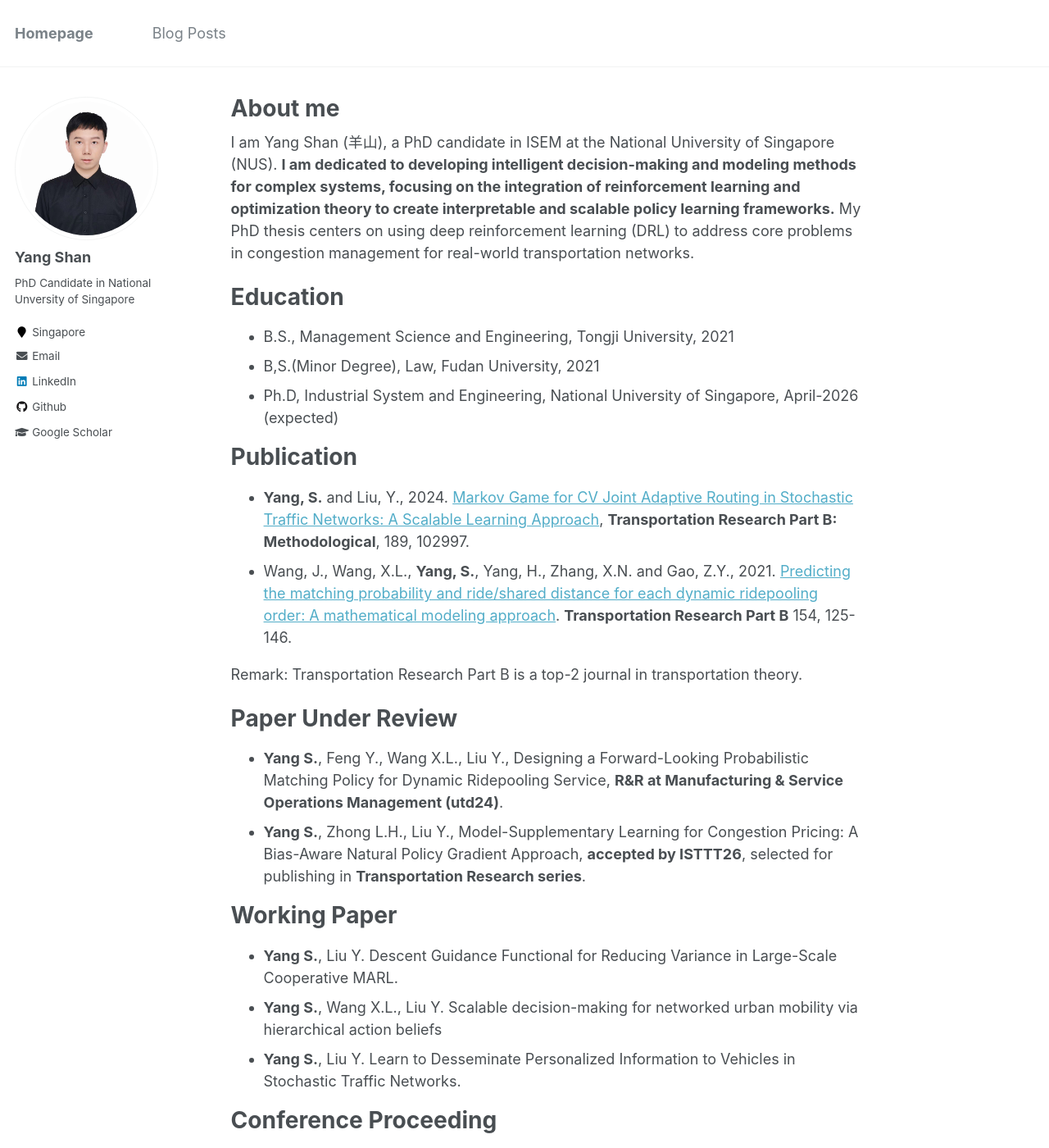
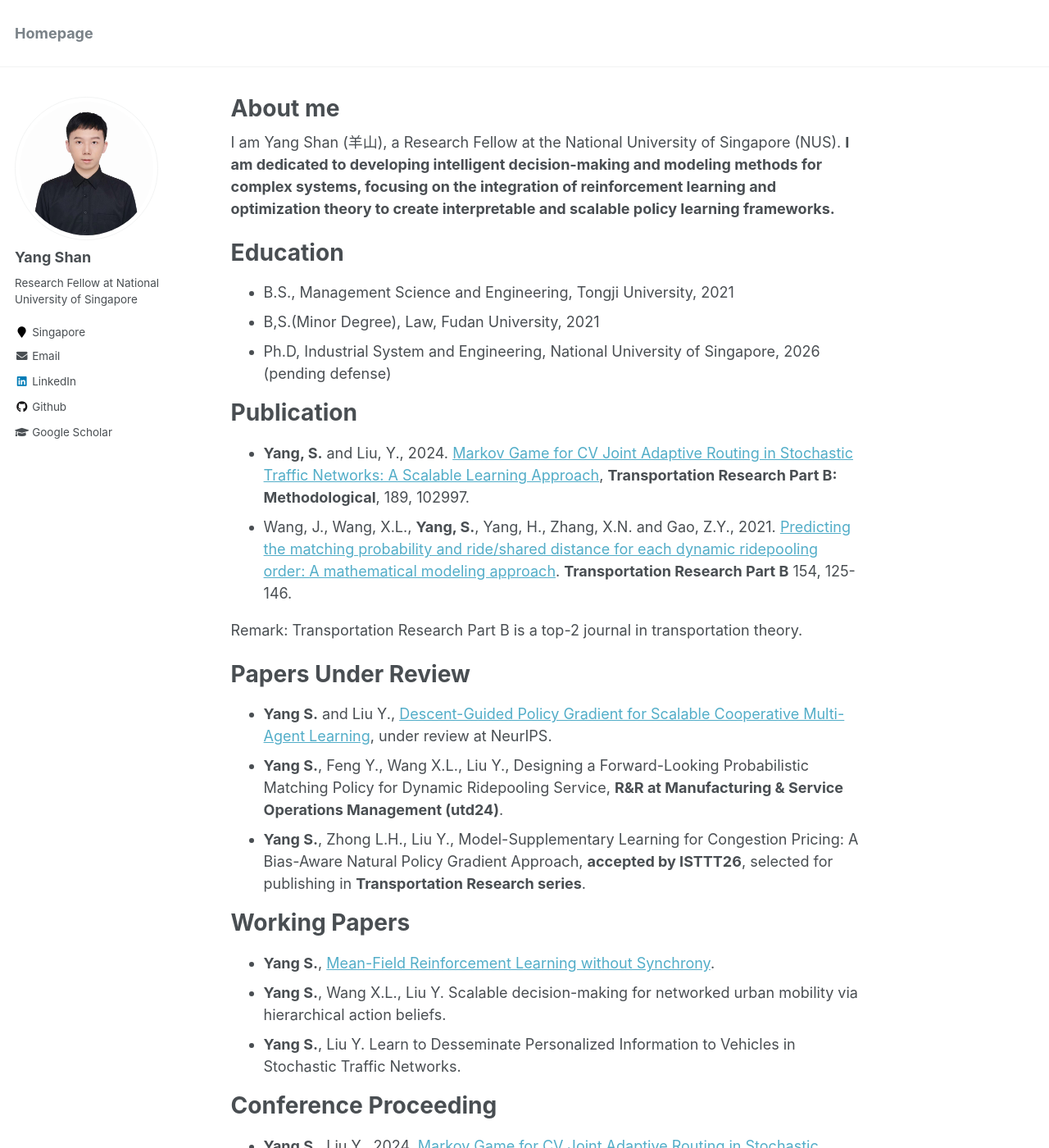
Before and after one commit to seanys/seanys.github.io, a Jekyll site: the page built from _pages/about.md, in a window 1280 px wide and 1400 px high. Shown: the whole window at 82% size. Built offline with Jekyll 4.4.1, drawn with Linux system fonts in a browser that asks for light colours; some of the changed text lies outside the part shown.

```diff
--- a/_config.yml
+++ b/_config.yml
@@ -82,12 +82,12 @@ analytics:
 author:
   name             : "Yang Shan"
   avatar           : "yangshan.jpeg"
-  bio              : "PhD Candidate in National Unversity of Singapore"
+  bio              : "Research Fellow at National University of Singapore"
   location         : "Singapore"
   employer         :
   pubmed           :
   googlescholar    : "https://scholar.google.com/citations?user=Z__RCosAAAAJ&hl=en"
-  email            : "yang_shan@u.nus.edu"
+  email            : "yang-shan@nus.edu.sg"
   researchgate     :  # example: "https://www.researchgate.net/profile/yourprofile"
   uri              :
   bitbucket        :
@@ -197,7 +197,7 @@ defaults:
       type: posts
     values:
       layout: single
-      author_profile: true
+      author_profile: false
       read_time: true
       comments: true
       share: true
@@ -209,6 +209,15 @@ defaults:
     values:
       layout: single
       author_profile: true
+  # _research-highlight
+  - scope:
+      path: ""
+      type: research
+    values:
+      layout: single
+      author_profile: true
+      share: true
+      comments: true
   # _teaching
   - scope:
       path: ""
--- a/_pages/about.md
+++ b/_pages/about.md
@@ -8,13 +8,13 @@ redirect_from:
   - /about.html
 ---
 
-I am Yang Shan (羊山), a PhD candidate in ISEM at the National University of Singapore (NUS). **I am dedicated to developing intelligent decision-making and modeling methods for complex systems, focusing on the integration of reinforcement learning and optimization theory to create interpretable and scalable policy learning frameworks.** My PhD thesis centers on using deep reinforcement learning (DRL) to address core problems in congestion management for real-world transportation networks.
+I am Yang Shan (羊山), a Research Fellow at the National University of Singapore (NUS). **I am dedicated to developing intelligent decision-making and modeling methods for complex systems, focusing on the integration of reinforcement learning and optimization theory to create interpretable and scalable policy learning frameworks.**
 
 Education
 ======
 * B.S., Management Science and Engineering, Tongji University, 2021
 * B,S.(Minor Degree), Law, Fudan University, 2021
-* Ph.D, Industrial System and Engineering, National University of Singapore, April-2026 (expected)
+* Ph.D, Industrial System and Engineering, National University of Singapore, 2026 (pending defense)
 
 Publication
 ======
@@ -23,21 +23,21 @@ Publication
 
 Remark: Transportation Research Part B is a top-2 journal in transportation theory.
 
-Paper Under Review
+Papers Under Review
 ======
+* **Yang S.** and Liu Y., [Descent-Guided Policy Gradient for Scalable Cooperative Multi-Agent Learning](https://arxiv.org/abs/2602.20078), under review at NeurIPS.
 * **Yang S.**, Feng Y., Wang X.L., Liu Y., Designing a Forward-Looking Probabilistic Matching Policy for Dynamic Ridepooling Service, **R&R at Manufacturing & Service Operations Management (utd24)**.
 * **Yang S.**, Zhong L.H., Liu Y., Model-Supplementary Learning for Congestion Pricing: A Bias-Aware Natural Policy Gradient Approach, **accepted by ISTTT26**, selected for publishing in **Transportation Research series**.
 
-Working Paper
+Working Papers
 ======
-* **Yang S.**, Liu Y. Descent Guidance Functional for Reducing Variance in Large-Scale Cooperative MARL.
-* **Yang S.**, Wang X.L., Liu Y. Scalable decision-making for networked urban mobility via hierarchical action beliefs
+* **Yang S.**, [Mean-Field Reinforcement Learning without Synchrony](https://arxiv.org/abs/2602.18026).
+* **Yang S.**, Wang X.L., Liu Y. Scalable decision-making for networked urban mobility via hierarchical action beliefs.
 * **Yang S.**, Liu Y. Learn to Desseminate Personalized Information to Vehicles in Stochastic Traffic Networks.
-
 
 Conference Proceeding
 ======
-* **Yang S.**, Liu Y., 2024. [Markov Game for CV Joint Adaptive Routing in Stochastic Traffic Networks: A Scalable Learning Approach](https://www.researchgate.net/publication/380759912_Markov_Game_for_CV_Joint_Adaptive_Routing_in_Stochastic_Traffic_Networks_A_Scalable_Learning_Approach). The 25nd International Symposium on Transportation and Traffic Theory
+* **Yang S.**, Liu Y., 2024. [Markov Game for CV Joint Adaptive Routing in Stochastic Traffic Networks: A Scalable Learning Approach](https://www.researchgate.net/publication/380759912_Markov_Game_for_CV_Joint_Adaptive_Routing_in_Stochastic_Traffic_Networks_A_Scalable_Learning_Approach). The 25nd International Symposium on Transportation and Traffic Theory.
 
 Remark: ISTTT is the prestigious gathering for the world’s transportation and traffic theorists, regular acceptance rate: 10%.
 
```
Also changed, not shown: _data/navigation.yml (+6 -6 lines).
